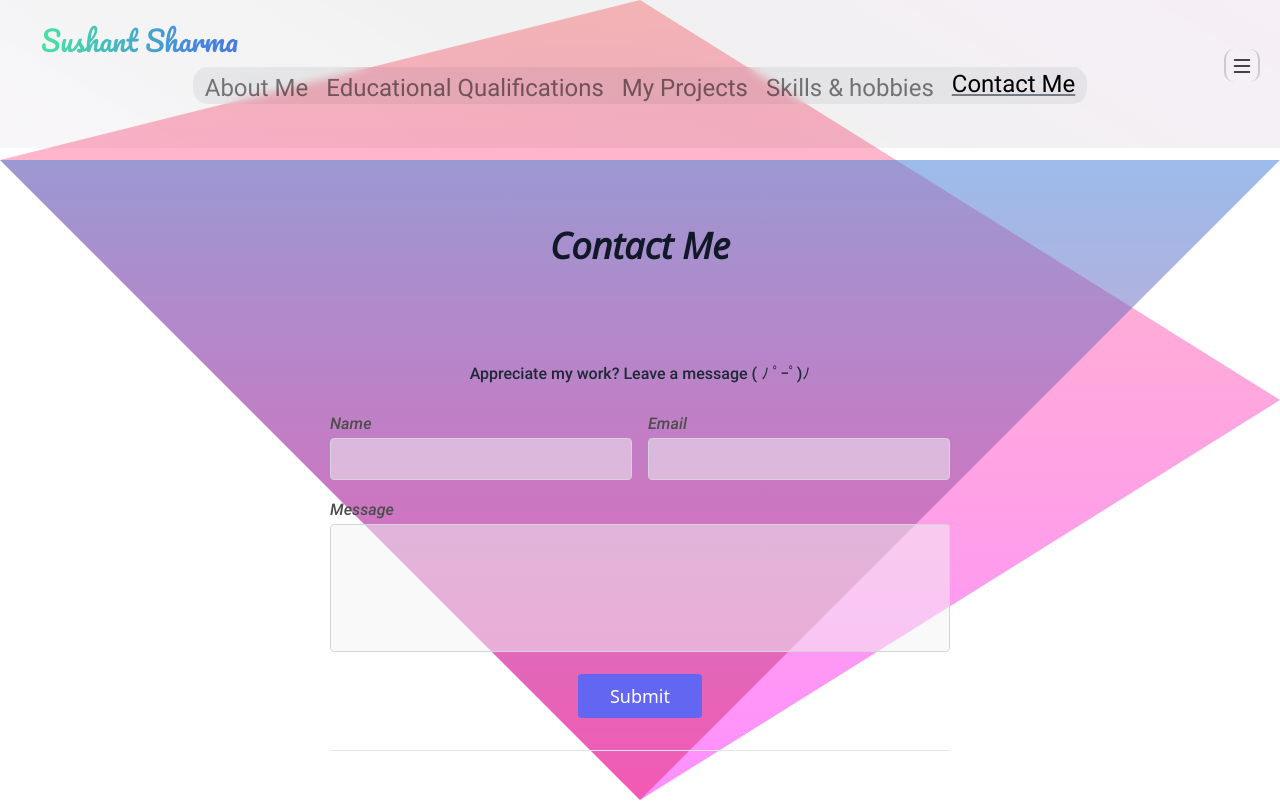
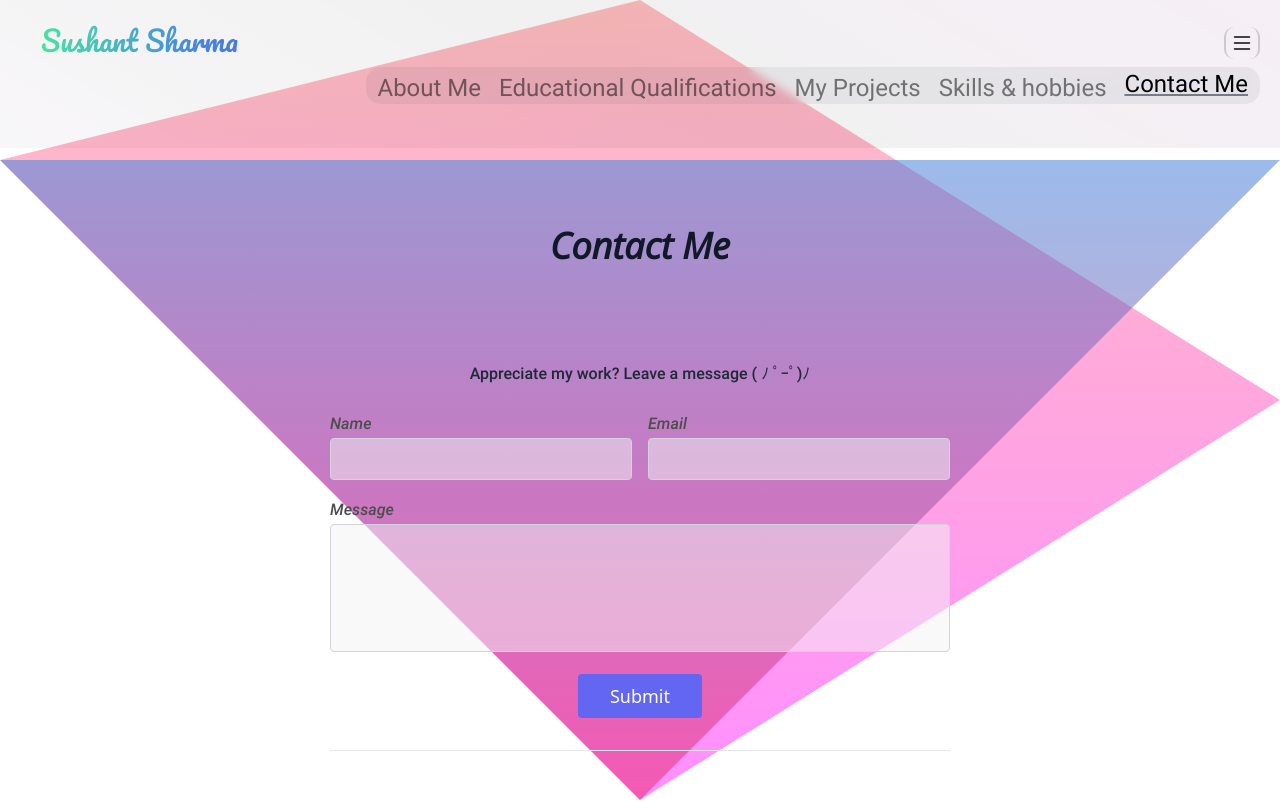
Before and after one commit to sushantsharma08/portfolio, an Angular app in the folder portfolio/: page /my-contacts in a window 1280 px wide. Shown: the top 802 px of the page. Built offline with nearby package versions, Linux system fonts and the light colour scheme.

Commit message:
footer design

```diff
--- a/portfolio/src/app/component/constants/header/header.component.html
+++ b/portfolio/src/app/component/constants/header/header.component.html
@@ -8,6 +8,7 @@
         </a>
 
       <div class="flex navigationtab">
+        <div class="nav">
           <nav *ngIf=shownav class="md:ml-auto md:mr-auto flex flex-wrap items-center text-base justify-center">
             <a class="header1 home " routerLink="/home" routerLinkActive="active" class="mr-5 hover:text-gray-900">About Me</a>
             <a class="header1 educ" routerLink="/EducationalQualifications" routerLinkActive="active " class="mr-5 hover:text-gray-900">Educational Qualifications</a>
@@ -16,6 +17,8 @@
               class="mr-5 hover:text-gray-900">Skills & hobbies</a>
             <a class="header1 Contact" routerLink="/my-contacts" routerLinkActive="active " class="mr-5 hover:text-gray-900">Contact Me</a>
           </nav>
+        </div>
+
       <button class="button" >
         <i (click)="navToggle()" class="bi bi-list text-2xl border-opacity-25 rounded-tr-lg px-1"></i>
       </button>
--- a/portfolio/src/app/component/constants/header/header.component.scss
+++ b/portfolio/src/app/component/constants/header/header.component.scss
@@ -29,6 +29,7 @@ nav{
     border-left: 2px solid rgba(70, 71, 71, 0.233);
     border-right: 2px solid rgba(70, 71, 71, 0.233);
     border-radius: 10px;
+    display: none;
 }
 a{
     margin-top: 5px;
@@ -112,8 +113,17 @@ a:hover{
     .button{
         position: absolute;
         right: 0;
-        top: -17px;
+        top: -40px;
         z-index: 20;
     }
+    .bi-list{
+        display: block;
 
+    }
   }
+  @media only screen and (min-width: 1300px) {
+    nav{
+        position: relative;
+        top: 25px;
+    }
+  }
```
Lines whose indentation alone changed are shown as unchanged.
